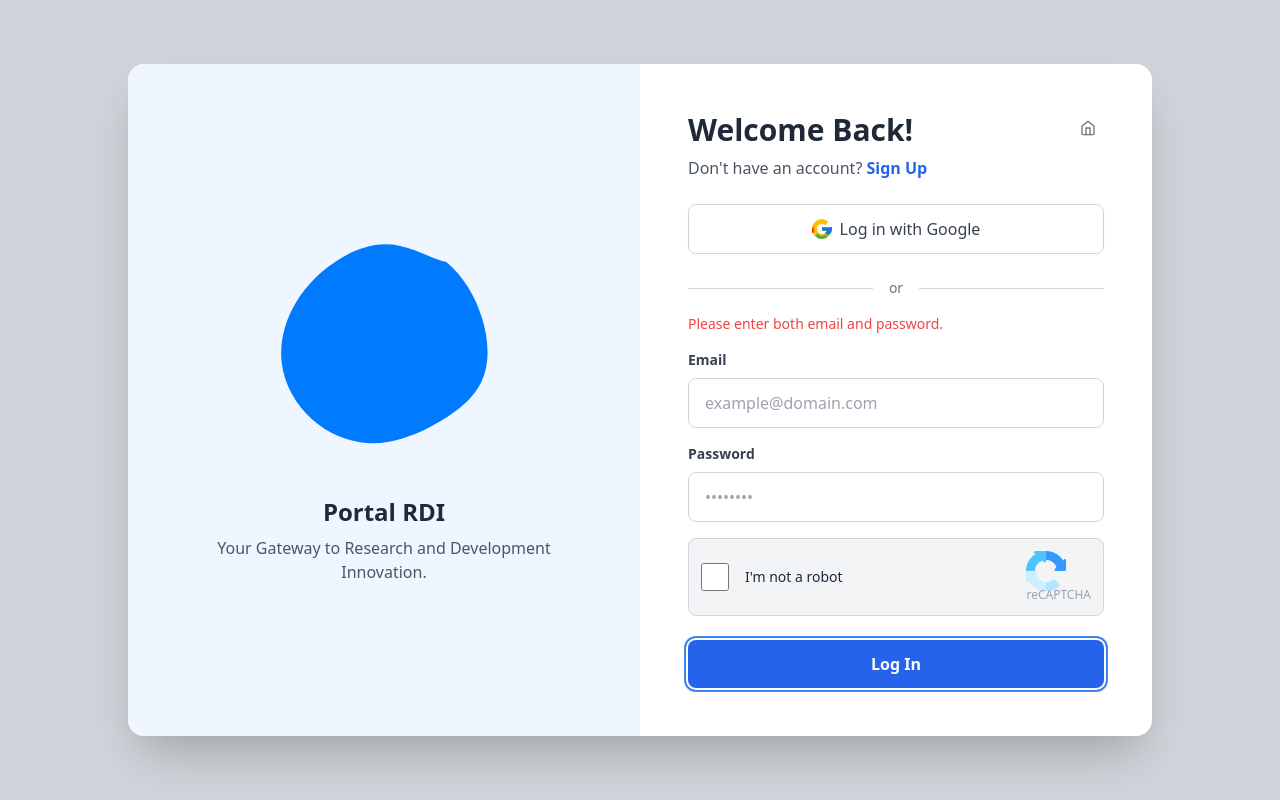
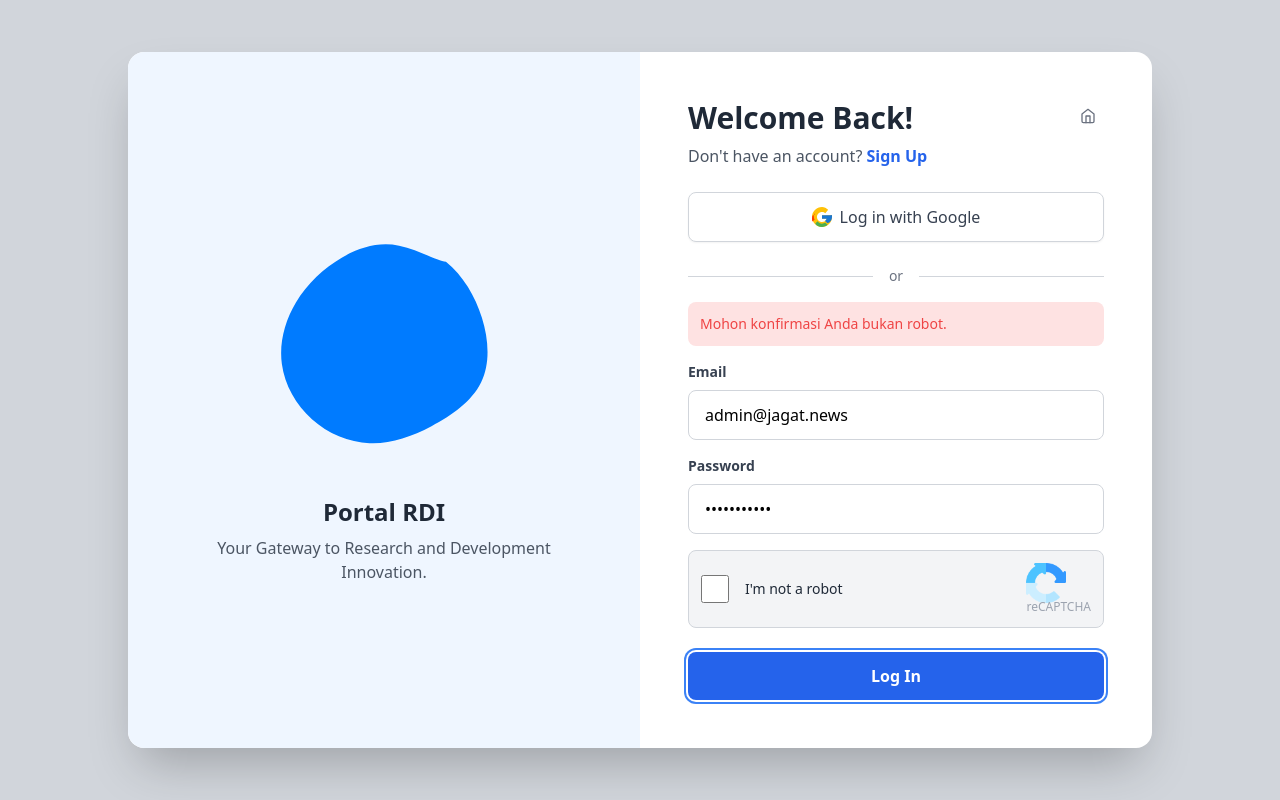
Before and after one commit to Tegar127/jagat-news, a React (Vite) app: page /login in a window 1280 px wide. Both pictures are taken after a click on the button "Log In". Built offline with nearby package versions, Linux system fonts and the light colour scheme.

Commit message:
update login

```diff
--- a/src/App.jsx
+++ b/src/App.jsx
@@ -2,6 +2,9 @@
 
 import React from 'react';
 import { BrowserRouter as Router, Routes, Route, useLocation, Link } from 'react-router-dom';
+import { AuthProvider } from './context/AuthContext'; // Import AuthProvider
+import ProtectedRoute from './components/ProtectedRoute'; // Import ProtectedRoute
+
 
 // Import Halaman Publik
 import Navbar from './components/Navbar';
@@ -34,6 +37,7 @@ const AppContent = () => {
 
     if (isAdminRoute) {
         return (
+            <ProtectedRoute>
                 <AdminLayout>
                     <Routes>
                         <Route path="/admin/dashboard" element={<DashboardPage />} />
@@ -42,9 +46,9 @@ const AppContent = () => {
                         <Route path="/admin/users" element={<UserAdminPage />} />
                     </Routes>
                 </AdminLayout>
+            </ProtectedRoute>
         );
     }
-
     const noNavFooterRoutes = ['/login', '/daftar'];
     const shouldShowNavAndFooter = !noNavFooterRoutes.includes(location.pathname);
 
@@ -77,7 +81,9 @@ const AppContent = () => {
 export default function App() {
     return (
         <Router>
+            <AuthProvider>
                 <AppContent />
+            </AuthProvider>
         </Router>
     );
 }
--- /dev/null
+++ b/src/api/auth.js
@@ -0,0 +1,34 @@
+// Simulasi data pengguna dari database eksternal
+const mockDatabase = [
+    {
+        id: 1,
+        email: 'admin@jagat.news',
+        password: 'password123', // Di dunia nyata, ini akan di-hash
+        name: 'Admin Tegar',
+        role: 'Administrator'
+    },
+    {
+        id: 2,
+        email: 'budi@example.com',
+        password: 'user123',
+        name: 'User Budi',
+        role: 'User'
+    }
+];
+
+// Fungsi ini menyimulasikan panggilan API ke server autentikasi
+export const login = (email, password) => {
+    return new Promise((resolve, reject) => {
+        setTimeout(() => {
+            const user = mockDatabase.find(u => u.email === email);
+
+            if (user && user.password === password) {
+                // Jangan kirim password kembali ke client
+                const { password, ...userData } = user;
+                resolve(userData);
+            } else {
+                reject(new Error('Email atau password salah.'));
+            }
+        }, 1000); // Simulasi delay jaringan 1 detik
+    });
+};
--- a/src/components/Admin/Sidebar.jsx
+++ b/src/components/Admin/Sidebar.jsx
@@ -1,10 +1,11 @@
-// File: src/components/Admin/Sidebar.jsx
-
 import React from 'react';
 import { NavLink } from 'react-router-dom';
 import { LayoutDashboard, Newspaper, Users, Tag, LogOut, X } from 'lucide-react';
+import { useAuth } from '../../context/AuthContext'; // Import hook useAuth
 
 const Sidebar = ({ isSidebarOpen, setSidebarOpen }) => {
+    const { logout } = useAuth(); // Ambil fungsi logout dari context
+
     const navLinks = [
         { to: "/admin/dashboard", icon: <LayoutDashboard size={20} />, text: "Dashboard" },
         { to: "/admin/berita", icon: <Newspaper size={20} />, text: "Berita" },
@@ -46,10 +47,14 @@ const Sidebar = ({ isSidebarOpen, setSidebarOpen }) => {
                         {navLinks.map(link => <NavItem key={link.to} {...link} />)}
                     </div>
                     <div>
-                        <a href="/" className="flex items-center px-4 py-3 text-gray-600 hover:bg-gray-200 rounded-lg">
+                        {/* Mengubah 'a' href menjadi 'button' dengan onClick */}
+                        <button
+                            onClick={logout}
+                            className="w-full flex items-center px-4 py-3 text-gray-600 hover:bg-gray-200 rounded-lg"
+                        >
                             <LogOut size={20} />
                             <span className="ml-3 font-medium">Keluar</span>
-                        </a>
+                        </button>
                     </div>
                 </nav>
             </aside>
--- /dev/null
+++ b/src/components/ProtectedRoute.jsx
@@ -0,0 +1,16 @@
+import React from 'react';
+import { Navigate } from 'react-router-dom';
+import { useAuth } from '../context/AuthContext';
+
+const ProtectedRoute = ({ children }) => {
+    const { user } = useAuth();
+
+    if (!user) {
+        // Jika tidak ada user, redirect ke halaman login
+        return <Navigate to="/login" />;
+    }
+
+    return children;
+};
+
+export default ProtectedRoute;
--- /dev/null
+++ b/src/context/AuthContext.jsx
@@ -0,0 +1,37 @@
+import React, { createContext, useState, useContext } from 'react';
+import { useNavigate } from 'react-router-dom';
+import { login as apiLogin } from '../api/auth'; // Mock API yang akan kita buat
+
+const AuthContext = createContext(null);
+
+export const AuthProvider = ({ children }) => {
+    const [user, setUser] = useState(null);
+    const navigate = useNavigate();
+
+    const login = async (email, password) => {
+        try {
+            const userData = await apiLogin(email, password);
+            setUser(userData);
+            navigate('/admin/dashboard');
+        } catch (error) {
+            // Lempar error agar bisa ditangkap di form login
+            throw error;
+        }
+    };
+
+    const logout = () => {
+        setUser(null);
+        navigate('/login');
+    };
+
+    return (
+        <AuthContext.Provider value={{ user, login, logout }}>
+            {children}
+        </AuthContext.Provider>
+    );
+};
+
+// Hook kustom untuk mempermudah penggunaan context
+export const useAuth = () => {
+    return useContext(AuthContext);
+};
--- a/src/pages/LoginPage.jsx
+++ b/src/pages/LoginPage.jsx
@@ -1,5 +1,6 @@
 import React, { useState, useEffect } from 'react';
 import { useNavigate } from 'react-router-dom';
+import { useAuth } from '../context/AuthContext'; // Import useAuth
 import portalLogo from '../assets/captcha.png';
 
 // --- Shared Helper Components ---
@@ -54,12 +55,39 @@ const DummyRecaptcha = ({ onVerify }) => {
 // --- Form Components (Now using useNavigate hook) ---
 const SignInForm = () => {
     const navigate = useNavigate();
-    const [email, setEmail] = useState('');
-    const [password, setPassword] = useState('');
+    const { login } = useAuth(); // Ambil fungsi login dari context
+    const [email, setEmail] = useState('admin@jagat.news'); // pre-fill untuk kemudahan testing
+    const [password, setPassword] = useState('password123'); // pre-fill untuk kemudahan testing
     const [isCaptchaVerified, setIsCaptchaVerified] = useState(false);
     const [error, setError] = useState('');
-    const handleLogin = (e) => { e.preventDefault(); if (!email || !password) { setError('Please enter both email and password.'); return; } if (!isCaptchaVerified) { setError('Please confirm you are not a robot.'); return; } setError(''); console.log('Login attempt with:', { email, password }); alert('Login Successful! (Dummy)'); };
+    const [loading, setLoading] = useState(false);
+
+    const handleLogin = async (e) => {
+        e.preventDefault();
+        if (!email || !password) {
+            setError('Silakan masukkan email dan password.');
+            return;
+        }
+        if (!isCaptchaVerified) {
+            setError('Mohon konfirmasi Anda bukan robot.');
+            return;
+        }
+
+        setError('');
+        setLoading(true);
+
+        try {
+            await login(email, password);
+            // Navigasi sudah di-handle di dalam AuthContext
+        } catch (err) {
+            setError(err.message);
+        } finally {
+            setLoading(false);
+        }
+    };
+
     const handleGoogleLogin = () => { console.log('Attempting Google Login...'); alert('Redirecting to Google for login... (Dummy)'); };
+
     return (
         <div className="w-full lg:w-1/2 p-8 md:p-12">
             <div className="w-full max-w-md mx-auto">
@@ -76,16 +104,25 @@ const SignInForm = () => {
                 <button onClick={handleGoogleLogin} className="w-full flex items-center justify-center py-3 px-4 border border-gray-300 rounded-lg shadow-sm bg-white hover:bg-gray-50 transition duration-300 mb-6 text-gray-700 font-medium"><GoogleIcon /> Log in with Google</button>
                 <div className="flex items-center my-4"><hr className="flex-grow border-t border-gray-300" /><span className="mx-4 text-gray-500 text-sm">or</span><hr className="flex-grow border-t border-gray-300" /></div>
                 <form onSubmit={handleLogin}>
-                    {error && <p className="text-red-500 text-sm mb-4">{error}</p>}
-                    <div className="mb-4"><label className="block text-gray-700 text-sm font-bold mb-2" htmlFor="email">Email</label><input id="email" type="email" value={email} onChange={(e) => setEmail(e.target.value)} placeholder="example@domain.com" className="w-full px-4 py-3 rounded-lg border border-gray-300 focus:outline-none focus:ring-2 focus:ring-blue-500"/></div>
-                    <div className="mb-4"><label className="block text-gray-700 text-sm font-bold mb-2" htmlFor="password">Password</label><input id="password" type="password" value={password} onChange={(e) => setPassword(e.target.value)} placeholder="••••••••" className="w-full px-4 py-3 rounded-lg border border-gray-300 focus:outline-none focus:ring-2 focus:ring-blue-500"/></div>
+                    {error && <p className="text-red-500 text-sm mb-4 bg-red-100 p-3 rounded-lg">{error}</p>}
+                    <div className="mb-4">
+                        <label className="block text-gray-700 text-sm font-bold mb-2" htmlFor="email">Email</label>
+                        <input id="email" type="email" value={email} onChange={(e) => setEmail(e.target.value)} placeholder="example@domain.com" className="w-full px-4 py-3 rounded-lg border border-gray-300 focus:outline-none focus:ring-2 focus:ring-blue-500"/>
+                    </div>
+                    <div className="mb-4">
+                        <label className="block text-gray-700 text-sm font-bold mb-2" htmlFor="password">Password</label>
+                        <input id="password" type="password" value={password} onChange={(e) => setPassword(e.target.value)} placeholder="••••••••" className="w-full px-4 py-3 rounded-lg border border-gray-300 focus:outline-none focus:ring-2 focus:ring-blue-500"/>
+                    </div>
                     <div className="mb-6"><DummyRecaptcha onVerify={setIsCaptchaVerified} /></div>
-                    <button type="submit" className="w-full bg-blue-600 text-white font-bold py-3 px-4 rounded-lg hover:bg-blue-700 transition duration-300 focus:outline-none focus:ring-2 focus:ring-offset-2 focus:ring-blue-500">Log In</button>
+                    <button type="submit" disabled={loading} className="w-full bg-blue-600 text-white font-bold py-3 px-4 rounded-lg hover:bg-blue-700 transition duration-300 focus:outline-none focus:ring-2 focus:ring-offset-2 focus:ring-blue-500 disabled:bg-blue-300">
+                        {loading ? 'Logging in...' : 'Log In'}
+                    </button>
                 </form>
             </div>
         </div>
     );
 };
+
 const SignUpForm = () => {
     const navigate = useNavigate();
     const [email, setEmail] = useState('');
```
Also changed, not shown: src/components/Admin/Header.jsx (+7 -12 lines). Lines whose indentation alone changed are shown as unchanged.
